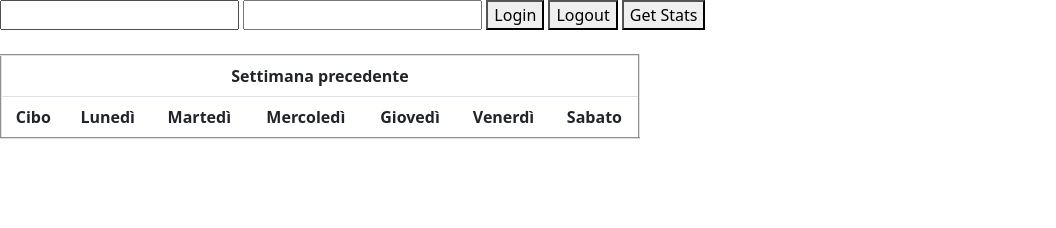
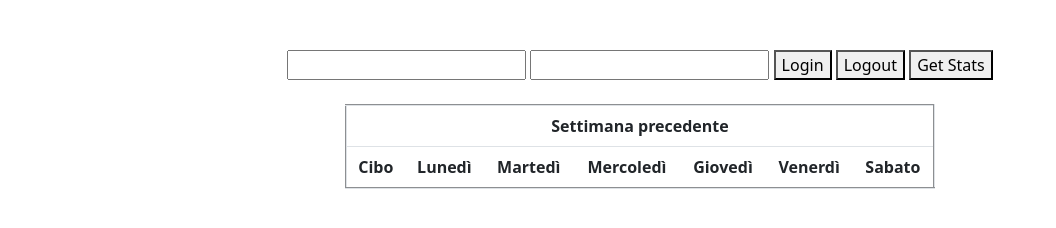
Before and after one commit to Pippopad/Merende, a website: page frontend/index.html in a window 1280 px wide. Shown: the whole page, without its empty margins (0-1056 px from the left). Drawn offline with nearby package versions, Linux system fonts and the light colour scheme.

Commit message:
Small frontend impovement

```diff
--- a/frontend/index.html
+++ b/frontend/index.html
@@ -6,6 +6,10 @@
         <meta name="viewport" content="width=device-width, initial-scale=1.0">
         <link href="https://cdn.jsdelivr.net/npm/bootstrap@5.1.3/dist/css/bootstrap.min.css" rel="stylesheet" integrity="sha384-1BmE4kWBq78iYhFldvKuhfTAU6auU8tT94WrHftjDbrCEXSU1oBoqyl2QvZ6jIW3" crossorigin="anonymous">
         <style>
+            .main {
+                margin: 50px;
+            }
+
             table {
                 max-width: 50%;
             }
@@ -13,6 +17,7 @@
         <title>Merende</title>
     </head>
     <body>
+        <center>
             <div class="main">
                 <div class="login-box">
                     <input type="text" id="txt_username" />
@@ -41,6 +46,7 @@
                     </tbody>
                 </table>
             </div>
+        </center>
         <script src="app.js"></script>
     </body>
 </html>
```
Lines whose indentation alone changed are shown as unchanged.
